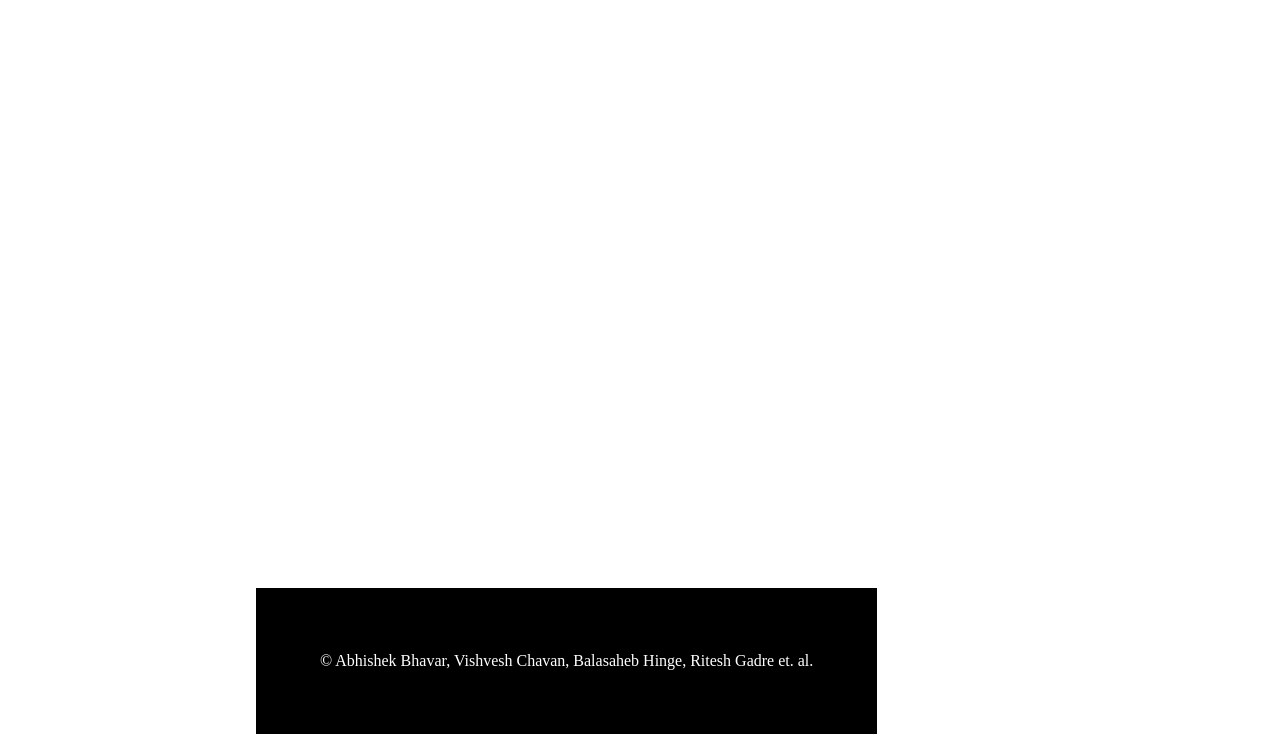
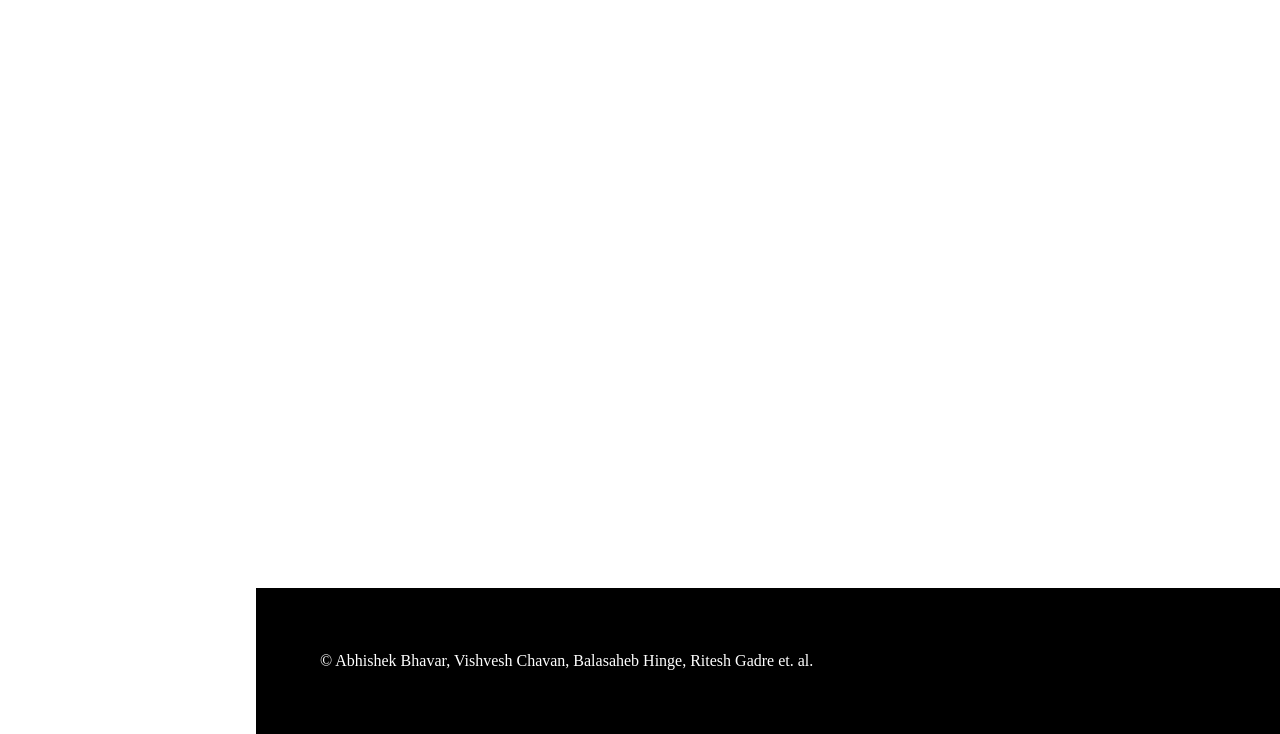
Before and after one commit to MakeAVish03/Aamhi-Hostelkar, a plain HTML site: page index.html in a window 1280 px wide. Shown: the part 66-800 px from the top of the page. Drawn offline with Linux system fonts and the light colour scheme.

Commit message:
css correction

```diff
--- a/index.html
+++ b/index.html
@@ -2,6 +2,6 @@
   <body>
    <h1>Hello, Punekar!</h1>
 
-   <span style="position:fixed; bottom: 0; left: 20%; background-color: black; color: white; padding: 5%; width: inherit"> © Abhishek Bhavar, Vishvesh Chavan, Balasaheb Hinge, Ritesh Gadre et. al.</span>
+   <span style="position:fixed; bottom: 0; left: 20%; background-color: black; color: white; padding: 5%; width: 100vw"> © Abhishek Bhavar, Vishvesh Chavan, Balasaheb Hinge, Ritesh Gadre et. al.</span>
   </body>
 </html>
```
